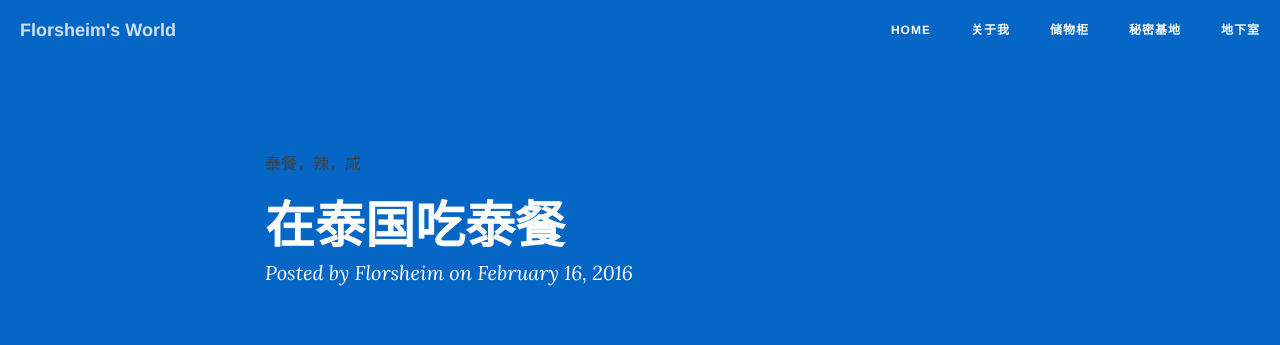
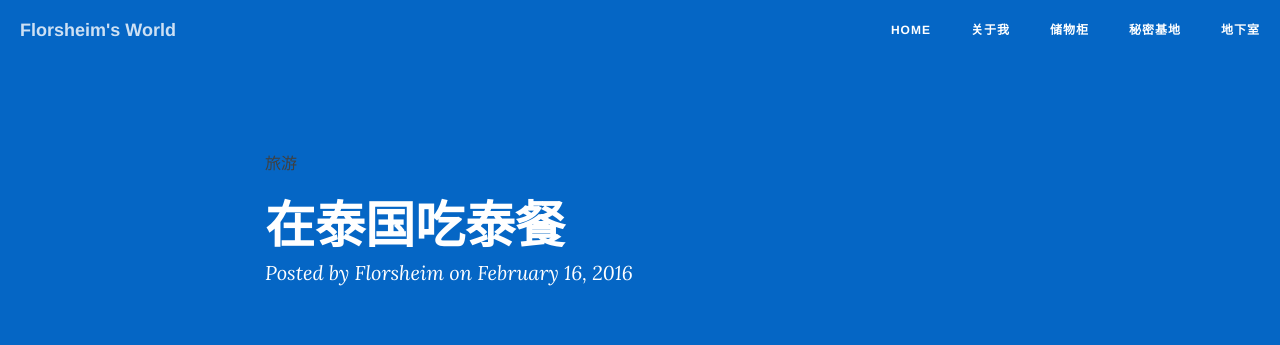
Before and after one commit to bear-kid/bear-kid.github.io, a Jekyll site: the page built from _posts/2016-02-16-thailand-travel.md, in a window 1280 px wide and 900 px high. Shown: the top 345 px of the window. Built offline with Jekyll 4.4.1, drawn with Linux system fonts in a browser that asks for light colours; nearby versions of some CDN libraries; comment, search, counter and statistics services are not loaded.

Commit message:
Update 2016-02-16-thailand-travel.md

```diff
--- a/_posts/2016-02-16-thailand-travel.md
+++ b/_posts/2016-02-16-thailand-travel.md
@@ -3,7 +3,7 @@ layout: post
 title: 在泰国吃泰餐
 date: 2016-02-16
 categories: blog
-tags: [泰餐，辣，咸]
+tags: [旅游]
 description: 泰国的泰餐口味真是奇特呢
 
 ---
```
